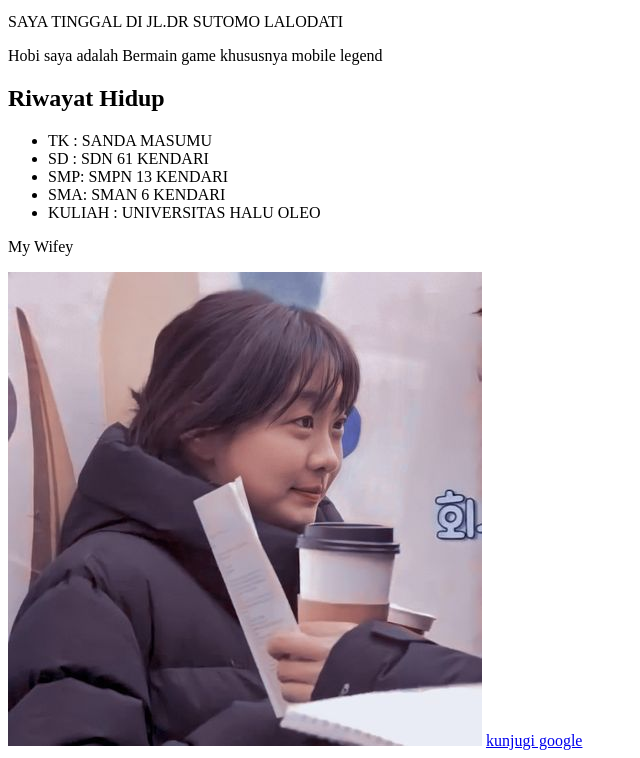
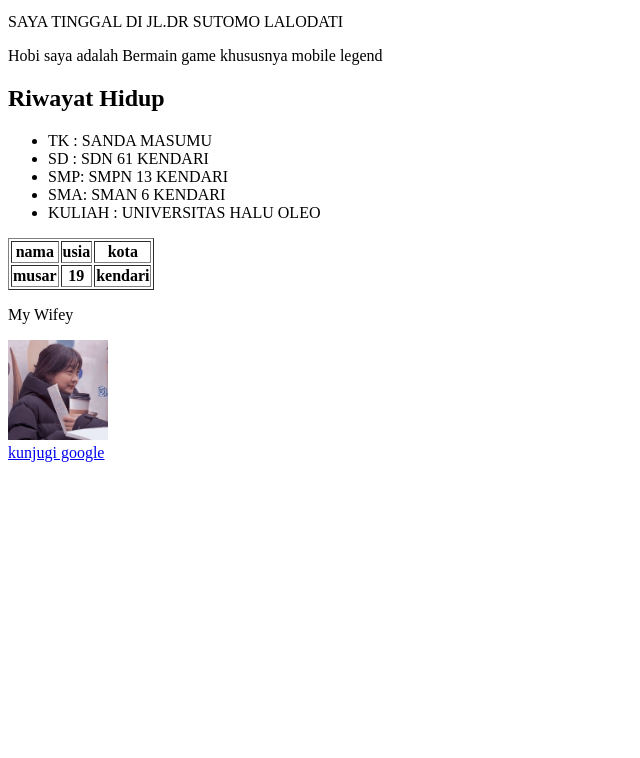
Before and after one commit to MuzharMaulana/MuzharMaulana.github.io, a plain HTML site: page index.html in a window 1280 px wide. Shown: the part 101-859 px from the top of the page, without its empty margins (0-640 px from the left). After the commit the page ends 800 px from the top, so only its background shows below. Drawn offline with Linux system fonts and the light colour scheme.

Commit message:
tambah tabel

```diff
--- a/index.html
+++ b/index.html
@@ -21,8 +21,20 @@
         <li>KULIAH : UNIVERSITAS HALU OLEO</li>
     </ul>
 
+    <table border="1">
+        <tr>
+            <th>nama</th>
+            <th>usia</th>
+            <th>kota</th>
+        </tr>
+            <th>musar</th>
+            <th>19</th>
+            <th>kendari</th>
+    </table>
+
     <P>My Wifey</P>
-    <img src = "kim_dami.jpg" alt="foto" class ="gambar">
+    <img src = "kim_dami.jpg" high ="100" width= "100" alt="foto" class ="gambar">
+    <br>
     <a href ="https://www.google.com"> kunjugi google</a>
 
 </body>
```
